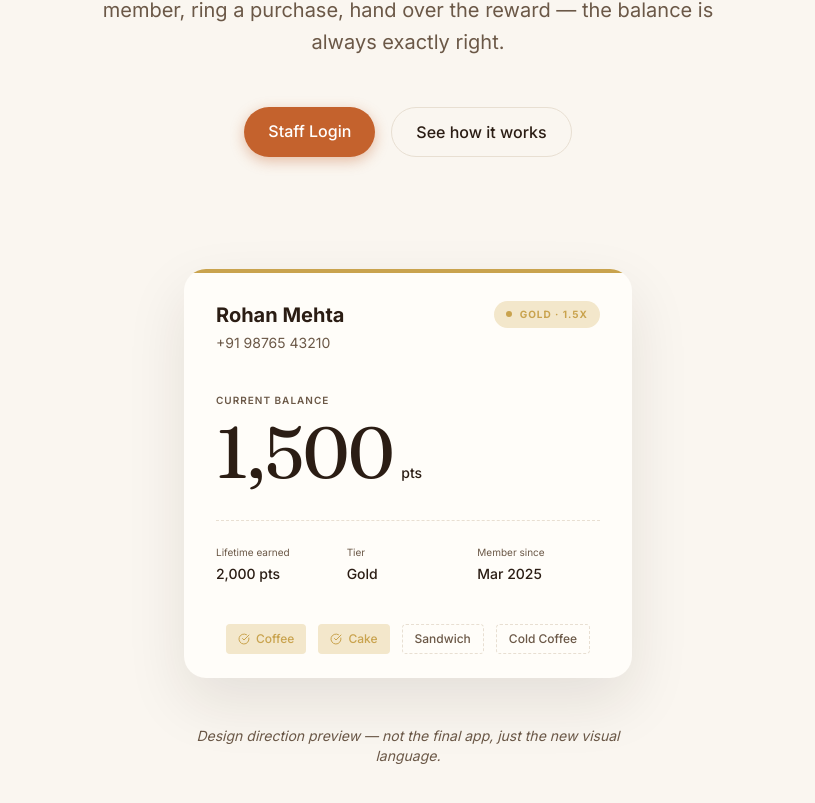
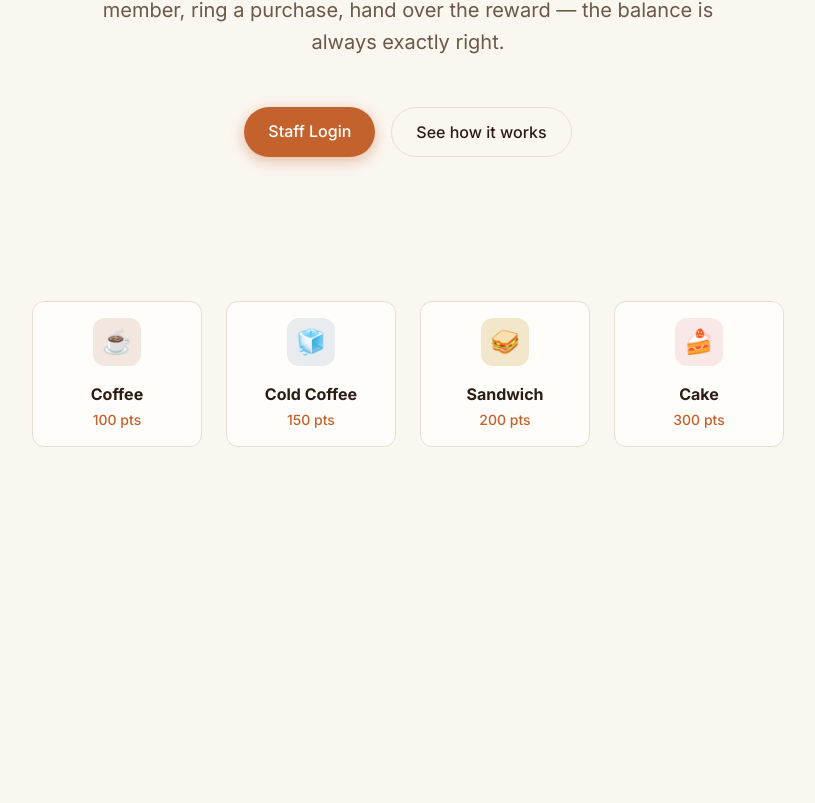
Before and after one commit to pradhuman2005/AurigaIT, a React (Vite) app in the folder frontend/: page / in a window 1280 px wide. Shown: the part 551-1354 px from the top of the page, without its empty margins (232-1047 px from the left). After the commit the page ends 1094 px from the top, so only its background shows below. Built offline with nearby package versions, Linux system fonts and the light colour scheme; no server answers.

Commit message:
design: remove mockup card from landing page and replace with rewards grid

```diff
--- a/frontend/src/pages/Landing.jsx
+++ b/frontend/src/pages/Landing.jsx
@@ -37,68 +37,41 @@ export default function Landing() {
           </Link>
         </div>
 
-        {/* Demo Preview Card */}
-        <div className="w-full max-w-md mx-auto text-left transform translate-y-8">
-          <div className="loyalty-card">
-            <div className="loyalty-card-accent bg-[var(--color-tier-gold)]"></div>
-
-            <div className="p-8 pb-6">
-              <div className="flex justify-between items-start mb-10">
-                <div>
-                  <h2 className="text-xl font-bold text-cafe-ink">Rohan Mehta</h2>
-                  <p className="text-cafe-muted text-sm mt-1">+91 98765 43210</p>
-                </div>
-                <div className="flex items-center px-3 py-1.5 rounded-full bg-[var(--color-tier-gold-tint)]">
-                  <div className="h-1.5 w-1.5 rounded-full bg-[var(--color-tier-gold)] mr-2"></div>
-                  <span className="text-[10px] font-bold uppercase tracking-widest text-[var(--color-tier-gold)]">
-                    Gold &middot; 1.5x
-                  </span>
-                </div>
+        {/* Demo Rewards Grid */}
+        <div className="w-full max-w-4xl mx-auto mt-8 transform translate-y-8">
+          <div className="grid grid-cols-2 md:grid-cols-4 gap-4 sm:gap-6">
+            <div className="reward-card-flat flex flex-col items-center justify-center p-6 sm:p-8 text-center transition-all bg-cafe-surface hover:border-cafe-caramel cursor-default hover:shadow-md border border-cafe-border rounded-2xl">
+              <div className="h-12 w-12 rounded-xl flex items-center justify-center mb-4 bg-[#F3E6DF]">
+                <span className="text-2xl">☕</span>
               </div>
-
-              <div className="mb-8">
-                <div className="text-[10px] uppercase tracking-[0.1em] font-semibold text-cafe-muted mb-2">Current Balance</div>
-                <div className="flex items-baseline">
-                  <span className="text-7xl font-serif text-cafe-ink leading-none">1,500</span>
-                  <span className="ml-2 text-sm font-medium text-cafe-ink">pts</span>
-                </div>
-              </div>
-
-              <div className="grid grid-cols-3 gap-2 pt-6 dashed-divider">
-                <div>
-                  <p className="text-[10px] text-cafe-muted mb-1">Lifetime earned</p>
-                  <p className="text-sm font-medium text-cafe-ink">2,000 pts</p>
-                </div>
-                <div>
-                  <p className="text-[10px] text-cafe-muted mb-1">Tier</p>
-                  <p className="text-sm font-medium text-cafe-ink">Gold</p>
-                </div>
-                <div>
-                  <p className="text-[10px] text-cafe-muted mb-1">Member since</p>
-                  <p className="text-sm font-medium text-cafe-ink">Mar 2025</p>
-                </div>
-              </div>
+              <p className="font-bold text-cafe-ink mb-1">Coffee</p>
+              <p className="text-sm font-medium text-cafe-caramel">100 pts</p>
             </div>
 
-            <div className="p-6 pt-4 flex gap-3 justify-center">
-              <div className="flex items-center px-3 py-1.5 rounded text-xs font-medium bg-[var(--color-tier-gold-tint)] text-[var(--color-tier-gold)]">
-                <CheckCircle className="h-3 w-3 mr-1.5" /> Coffee
+            <div className="reward-card-flat flex flex-col items-center justify-center p-6 sm:p-8 text-center transition-all bg-cafe-surface hover:border-cafe-caramel cursor-default hover:shadow-md border border-cafe-border rounded-2xl">
+              <div className="h-12 w-12 rounded-xl flex items-center justify-center mb-4 bg-[#E8ECEF]">
+                <span className="text-2xl">🧊</span>
               </div>
-              <div className="flex items-center px-3 py-1.5 rounded text-xs font-medium bg-[var(--color-tier-gold-tint)] text-[var(--color-tier-gold)]">
-                <CheckCircle className="h-3 w-3 mr-1.5" /> Cake
+              <p className="font-bold text-cafe-ink mb-1">Cold Coffee</p>
+              <p className="text-sm font-medium text-cafe-caramel">150 pts</p>
+            </div>
+
+            <div className="reward-card-flat flex flex-col items-center justify-center p-6 sm:p-8 text-center transition-all bg-cafe-surface hover:border-cafe-caramel cursor-default hover:shadow-md border border-cafe-border rounded-2xl">
+              <div className="h-12 w-12 rounded-xl flex items-center justify-center mb-4 bg-[#F3E7CB]">
+                <span className="text-2xl">🥪</span>
               </div>
-              <div className="flex items-center px-3 py-1.5 rounded text-xs font-medium border border-dashed border-cafe-border text-cafe-muted bg-transparent">
-                Sandwich
+              <p className="font-bold text-cafe-ink mb-1">Sandwich</p>
+              <p className="text-sm font-medium text-cafe-caramel">200 pts</p>
+            </div>
+
+            <div className="reward-card-flat flex flex-col items-center justify-center p-6 sm:p-8 text-center transition-all bg-cafe-surface hover:border-cafe-caramel cursor-default hover:shadow-md border border-cafe-border rounded-2xl">
+              <div className="h-12 w-12 rounded-xl flex items-center justify-center mb-4 bg-[#F9E8E8]">
+                <span className="text-2xl">🍰</span>
               </div>
-              <div className="flex items-center px-3 py-1.5 rounded text-xs font-medium border border-dashed border-cafe-border text-cafe-muted bg-transparent">
-                Cold Coffee
-              </div>
+              <p className="font-bold text-cafe-ink mb-1">Cake</p>
+              <p className="text-sm font-medium text-cafe-caramel">300 pts</p>
             </div>
           </div>
-
-          <p className="text-center text-sm text-cafe-muted mt-12 mb-8 italic">
-            Design direction preview — not the final app, just the new visual language.
-          </p>
         </div>
       </main>
     </div>
```
